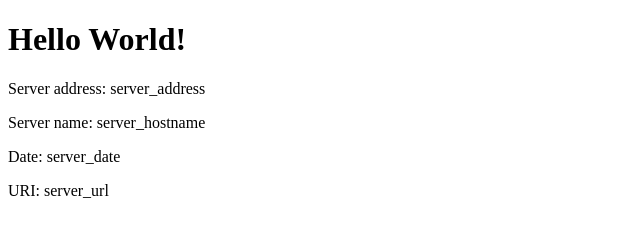
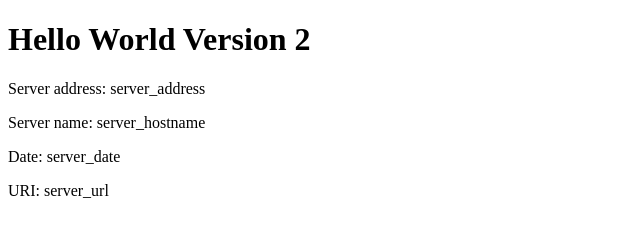
Before and after one commit to sharavanane/eks-example, a plain HTML site: page src/index.html in a window 1280 px wide. Shown: the whole page, without its empty margins (0-640 px from the left). Drawn offline with Linux system fonts and the light colour scheme.

Commit message:
v2 Updating home page

```diff
--- a/src/index.html
+++ b/src/index.html
@@ -1,12 +1,12 @@
 <!DOCTYPE html>
 <html>
 <head>
-  <title>Hello World</title>
+  <title>Hello World Version 2</title>
 </head>
 
 <body>
 <div class="info">
-<h1>Hello World!</h1>
+<h1>Hello World Version 2</h1>
 <p><span>Server&nbsp;address:</span> <span>server_address</span></p>
 <p><span>Server&nbsp;name:</span> <span>server_hostname</span></p>
 <p class="smaller"><span>Date:</span> <span>server_date</span></p>
```
